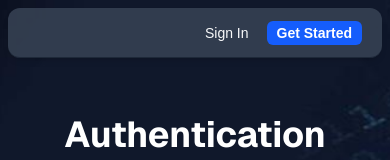
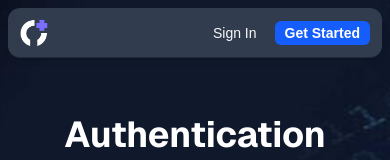
Before and after one commit to kskrenes/nextjs-auth, a Next.js app: page / in a window 390 px wide. Shown: the top 160 px of the page. Built offline with nearby package versions, Linux system fonts and the light colour scheme; no server answers.

Commit message:
use next/image for logo, tweak responsive padding

```diff
--- a/src/components/header.tsx
+++ b/src/components/header.tsx
@@ -3,7 +3,7 @@
 import { useAuth } from "@/context/AuthContext";
 import Link from "next/link"
 import AvatarDisplay from "./avatar-display";
-import { useState } from "react";
+import Image from "next/image"
 import { Menu, MenuButton, MenuItem, MenuItems } from "@headlessui/react";
 
 const Header = () => {
@@ -12,12 +12,12 @@ const Header = () => {
 
   return (
     <header className='fixed top-2 left-2 right-2 z-20 text-sm'>
-      <div className='relative flex w-full max-w-6xl mx-auto z-30 rounded-xl px-3 h-[50px] items-center bg-gray-700/90 border-b border-gray-800 shadow-md'>
+      <div className='relative flex w-full max-w-6xl mx-auto z-30 rounded-xl px-1 sm:px-3 h-[50px] items-center bg-gray-700/90 border-b border-gray-800 shadow-md'>
 
         {/* Home link / Logo */}
         <a href="/" className="flex select-none items-center gap-x-4 pl-2">
           {/* <ShieldUser size={26} className='text-gray-300/80' /> */}
-          <img src="/nAuth-logo.png" alt="nAuth logo" width={29} height={29} className="hidden sm:block" />
+          <Image src="/nAuth-logo.png" alt="nAuth logo" width={29} height={29} />
           <div
             aria-hidden="true"
             className="hidden sm:block h-[1.625rem] w-[1px] bg-gray-600"
```
